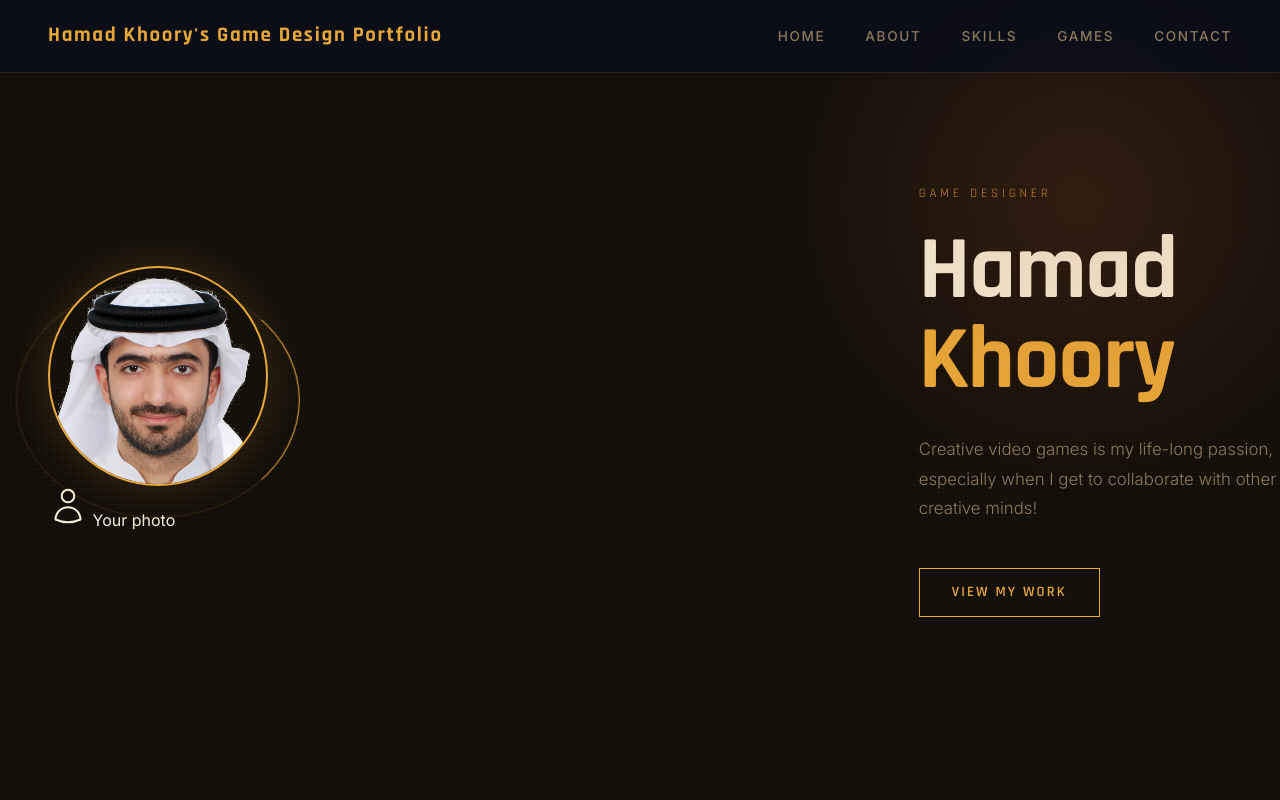
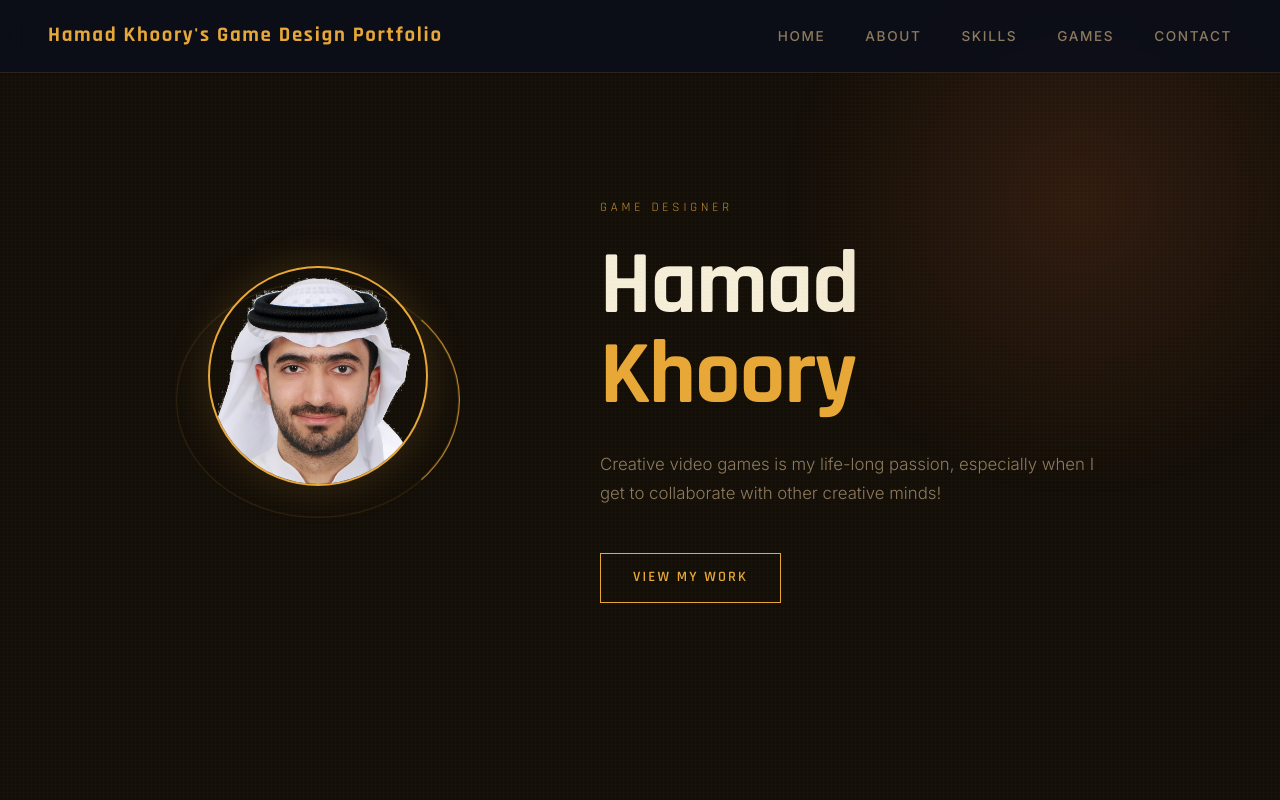
Before and after one commit to HKhoory/portfolio, a plain HTML site: page index.html in a window 1280 px wide. Shown: the top 800 px of the page. Drawn offline with Linux system fonts and the light colour scheme.

Commit message:
More fixes

```diff
--- a/index.html
+++ b/index.html
@@ -123,9 +123,9 @@
       z-index: 1;
       display: flex;
       align-items: center;
-      gap: 4rem;
+      gap: 2rem;
       padding: 2rem 3rem;
-      max-width: 1100px;
+      max-width: 440px;
       width: 100%;
     }
 
@@ -785,9 +785,7 @@
       <div class="hero-photo-wrap">
         <img src="hk-transparent.png" alt="Hamad Khoory" class="hero-photo">
           <svg width="40" height="40" fill="none" viewBox="0 0 24 24" stroke="currentColor" stroke-width="1.2">
-            <path stroke-linecap="round" stroke-linejoin="round" d="M15.75 6a3.75 3.75 0 11-7.5 0 3.75 3.75 0 017.5 0zM4.501 20.118a7.5 7.5 0 0114.998 0A17.933 17.933 0 0112 21.75c-2.676 0-5.216-.584-7.499-1.632z" />
           </svg>
-          Your photo
         </div>
       </div>
       <div class="hero-text">
```
